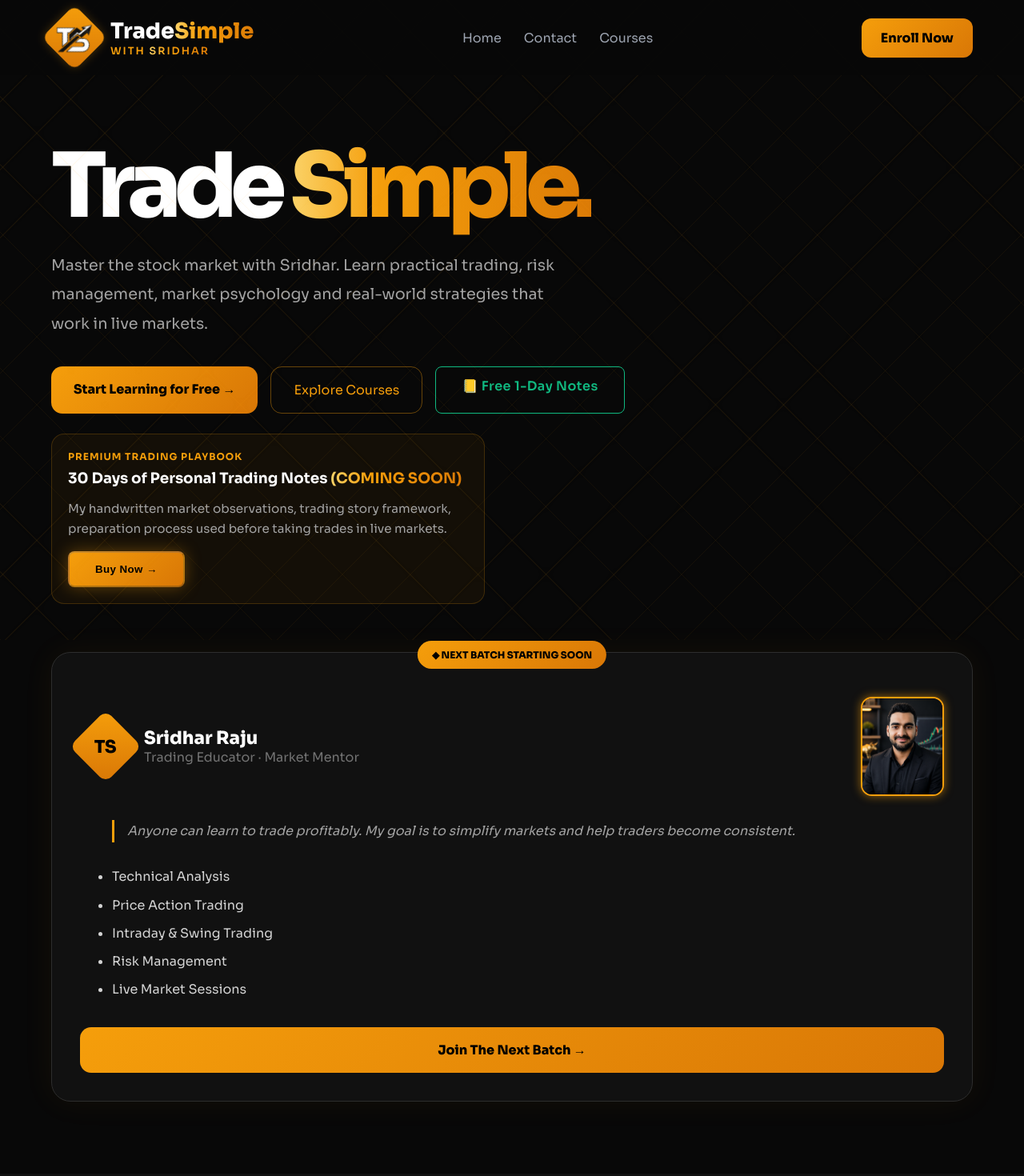
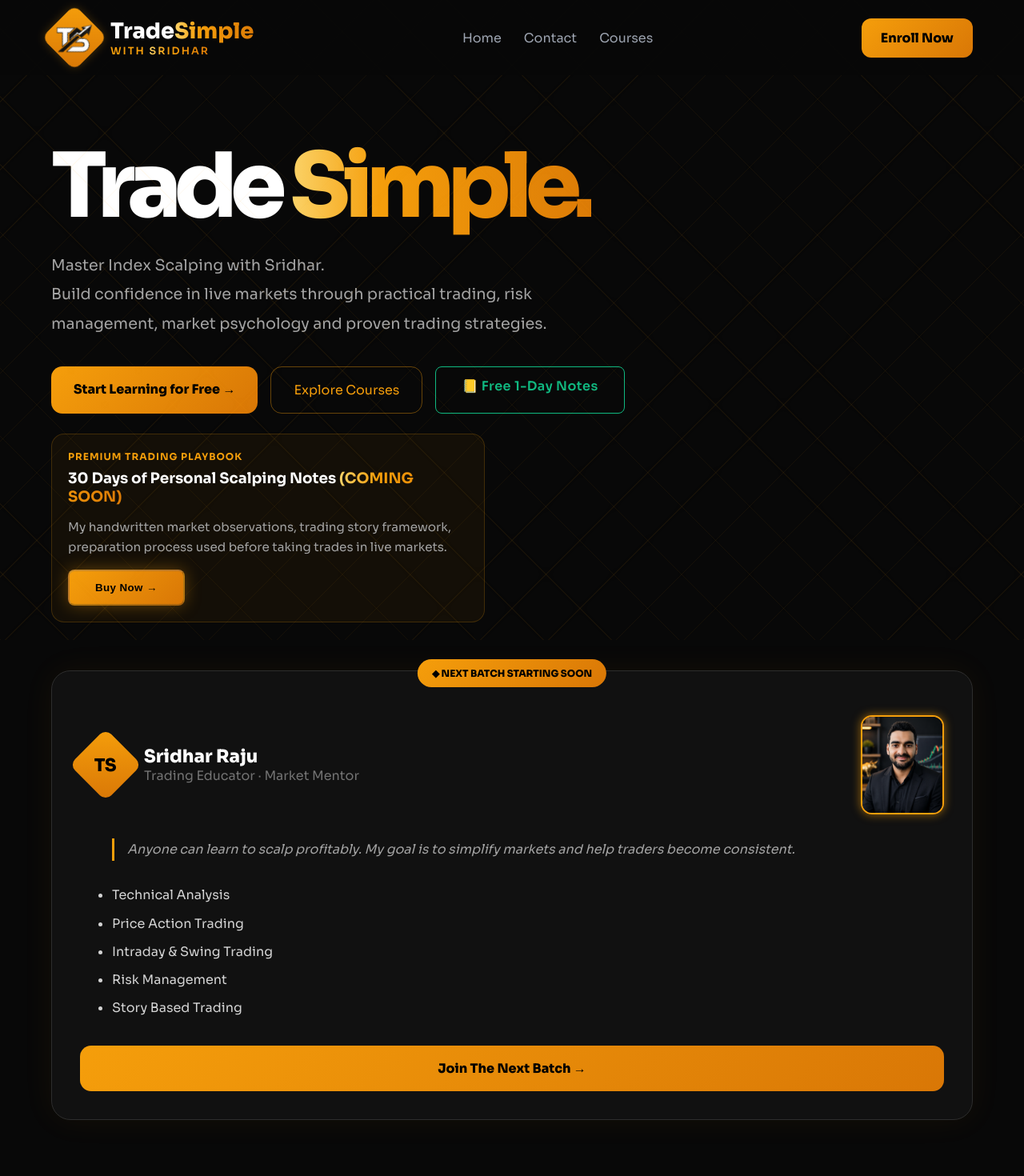
Before and after one commit to sridharsmraju/tradesimple-website, a Next.js app: page / in a window 1280 px wide. Shown: the top 1470 px of the page at 80% size. Built offline with nearby package versions, Linux system fonts and the light colour scheme.

Commit message:
some text updates

```diff
--- a/app/globals.css
+++ b/app/globals.css
@@ -410,4 +410,8 @@
     align-items: center;
     gap: 4px;
   }
+
+   .section-anchor {
+    scroll-margin-top: 170px;
+  }
 }
--- a/app/page.tsx
+++ b/app/page.tsx
@@ -348,9 +348,11 @@
                 maxWidth: "650px",
               }}
             >
-              Master the stock market with Sridhar. Learn practical trading,
-              risk management, market psychology and real-world strategies that
-              work in live markets.
+
+
+              Master Index Scalping with Sridhar.<br/>
+              Build confidence in live markets through practical trading,
+              risk management, market psychology and proven trading strategies.
             </p>
 
             <div
@@ -440,7 +442,7 @@
       marginBottom: "10px",
     }}
   >
-    30 Days of Personal Trading Notes <span className="text-shimmer">(COMING SOON) </span>
+    30 Days of Personal Scalping Notes <span className="text-shimmer">(COMING SOON) </span>
   </div>
 
   <p
@@ -653,7 +655,7 @@
                 fontStyle: "italic",
               }}
             >
-              Anyone can learn to trade profitably. My goal is to simplify
+              Anyone can learn to scalp profitably. My goal is to simplify
               markets and help traders become consistent.
             </blockquote>
 
@@ -668,7 +670,7 @@
               <li>Price Action Trading</li>
               <li>Intraday & Swing Trading</li>
               <li>Risk Management</li>
-              <li>Live Market Sessions</li>
+              <li>Story Based Trading</li>
             </ul>
 
             <a
@@ -863,7 +865,7 @@
 </section>
 
 
-<section  className="section-spacing"
+<section  className="section-spacing section-anchor"
 id="course"
   style={{
     background: "#080808",
@@ -1244,7 +1246,7 @@
       marginTop: "20px",
     }}
   >
-    <li>✓ Index Options </li>
+    <li>✓ <span className="text-shimmer"style={{color: "#F59E0B",fontWeight: 700,}}>Index Options  </span></li>
     <li>✓ Momentum Trading</li>
     <li>✓ Breakout Trading</li>
     <li>✓ Risk Management</li>
@@ -1293,7 +1295,7 @@
 
 {/* GET IN TOUCH */}
 
-<section  className="section-spacing"
+<section  className="section-spacing section-anchor"
 
 id="contact"
   style={{
```
Also changed, not shown: public/Brocure/Master-the-Scalp-Course-Details.png, public/Brocure/Master-the-Scalp-Course-Details1.png (added).
